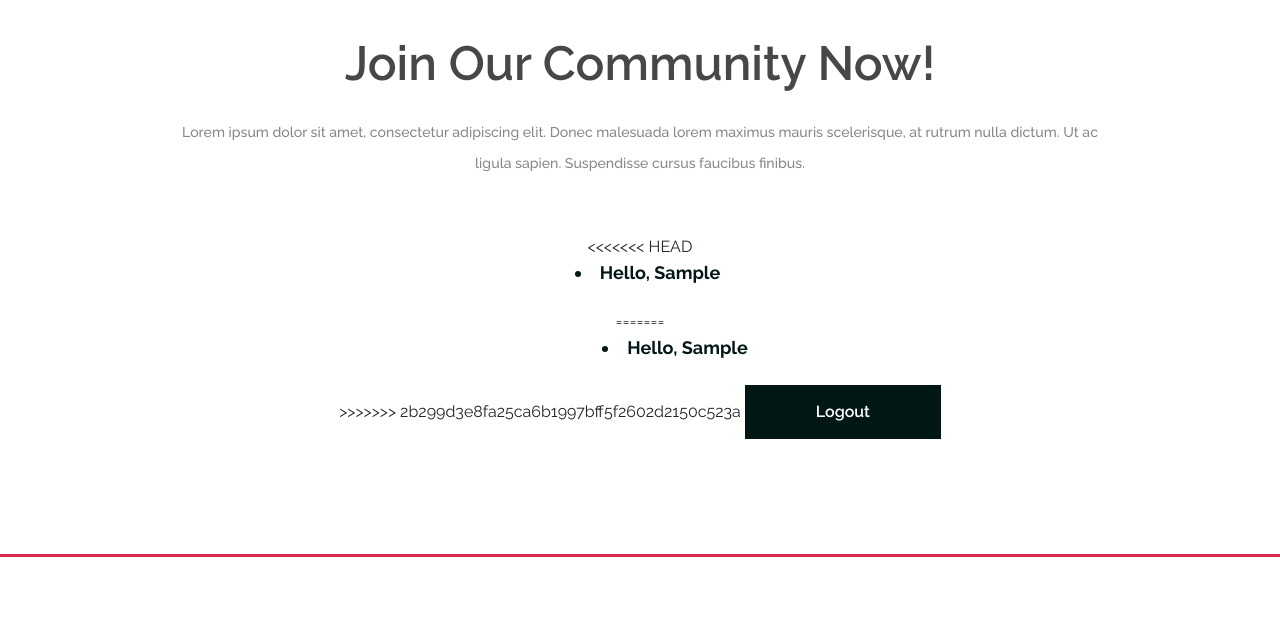
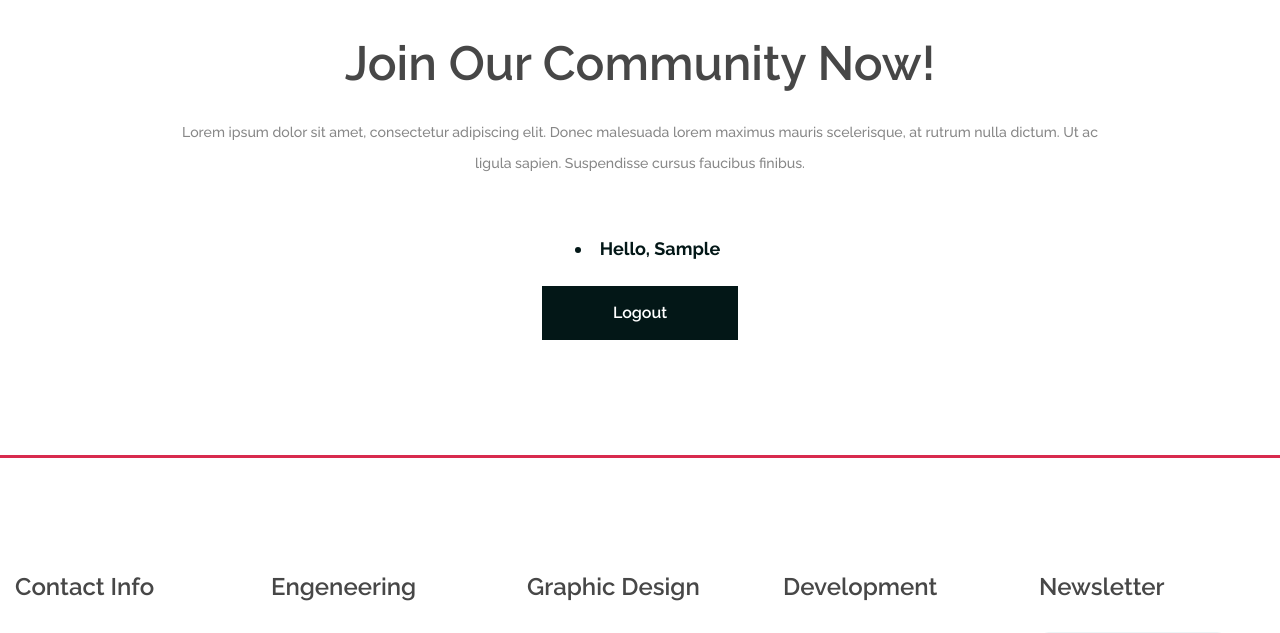
Before and after one commit to Parth2124/Classickcode, a Django app: page / in a window 1280 px wide. Shown: the part 2730-3363 px from the top of the page. Run offline with Django 5.2, Linux system fonts and the light colour scheme; the visitor is signed in with stand-in values (Sample User, id 1); data that the repository does not hold is empty; some libraries are stand-ins or nearby versions.

Commit message:
asdfghjkl

```diff
--- a/templates/index.html
+++ b/templates/index.html
@@ -314,11 +314,9 @@
 			</div>
 			<div class="text-center pt-5">
 				{% if user.is_authenticated %}
-<<<<<<< HEAD
+
 							<li style="color: rgb(3, 23, 23); margin-left: 15px; font-weight: bold; font-size: large;  " >Hello, {{user.first_name}}</li><br>
-=======
-							<li style="color: rgb(3, 23, 23); margin-left: 70px; font-weight: bold; font-size: large; " >Hello, {{user.first_name}}</li><br>
->>>>>>> 2b299d3e8fa25ca6b1997bff5f2602d2150c523a
+
 							<a style="background-color: rgb(3, 23, 23);" href="logout" class="site-btn ">Logout</a>
 
 							{%else%}
```
